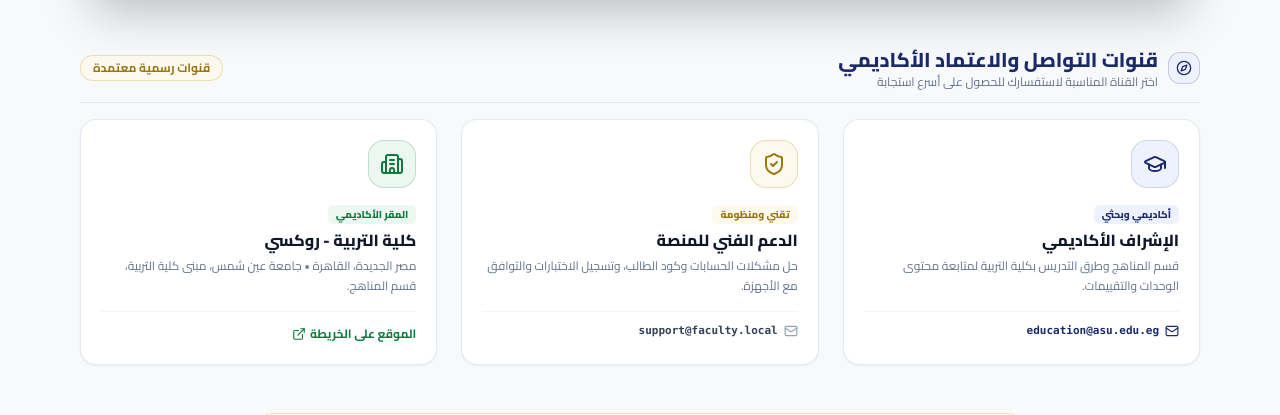
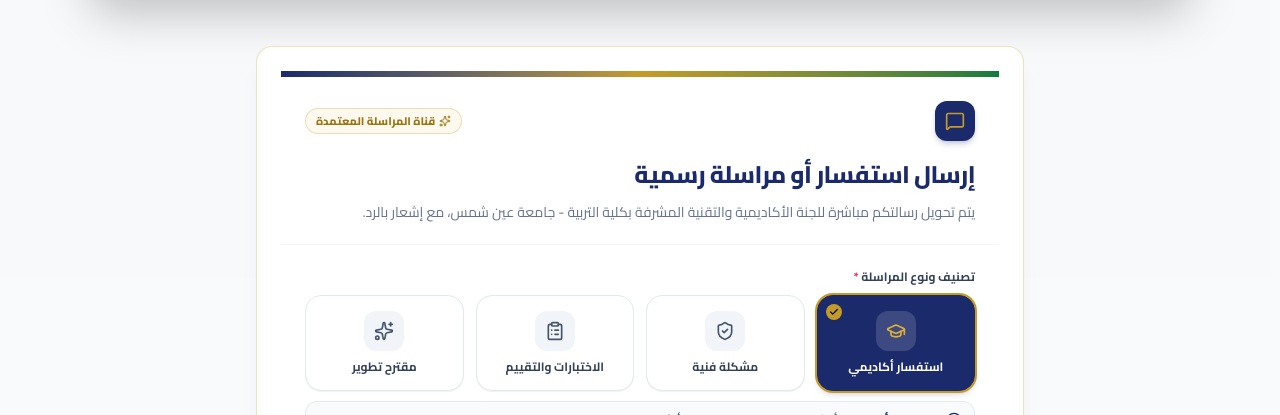
Before and after one commit to goglishworkspace/fristproject, a Next.js app: page /contact in a window 1280 px wide. Shown: the part 485-900 px from the top of the page. Built offline with nearby package versions, Linux system fonts and the light colour scheme; no server answers.

Commit message:
feat(contact): remove official contact channels section

```diff
--- a/src/app/(platform)/contact/page.tsx
+++ b/src/app/(platform)/contact/page.tsx
@@ -2,15 +2,9 @@ import { Card, CardHeader, CardTitle, CardContent } from '@/components/ui/card';
 import { Badge } from '@/components/ui/badge';
 import { ContactForm } from '@/components/contact/contact-form';
 import {
-  Mail,
-  Building2,
-  GraduationCap,
   Sparkles,
-  ShieldCheck,
   Clock,
-  ExternalLink,
   HelpCircle,
-  Compass,
 } from 'lucide-react';
 import { ASU_LOGO_URL } from '@/lib/constants/branding';
 
@@ -83,120 +77,7 @@ export default function ContactUsPage() {
         </div>
       </section>
 
-      {/* 2. بطاقات قنوات التواصل الرسمية الأربع (Royal Contact Hub) */}
-      <section className="space-y-4">
-        <div className="flex items-center justify-between border-b border-slate-200/80 pb-3">
-          <div className="flex items-center gap-2.5">
-            <div className="w-8 h-8 rounded-xl bg-asu-navy-50 text-asu-navy flex items-center justify-center border border-asu-navy/20">
-              <Compass className="w-4 h-4 text-asu-navy" />
-            </div>
-            <div>
-              <h2 className="text-lg sm:text-xl font-black text-asu-navy">
-                قنوات التواصل والاعتماد الأكاديمي
-              </h2>
-              <p className="text-xs text-slate-500">
-                اختر القناة المناسبة لاستفسارك للحصول على أسرع استجابة
-              </p>
-            </div>
-          </div>
-          <Badge variant="gold" className="text-xs px-3 py-1 hidden sm:inline-flex">
-            قنوات رسمية معتمدة
-          </Badge>
-        </div>
-
-        <div className="grid grid-cols-1 md:grid-cols-3 gap-4 sm:gap-6">
-          {/* القناة 1: الإشراف الأكاديمي */}
-          <div className="group rounded-2xl bg-white border border-slate-200/90 p-5 shadow-xs hover:shadow-md hover:border-asu-gold/50 transition-all flex flex-col justify-between space-y-4">
-            <div className="space-y-3">
-              <div className="w-12 h-12 rounded-2xl bg-asu-navy-50 text-asu-navy flex items-center justify-center border border-asu-navy/15 group-hover:scale-105 transition-transform">
-                <GraduationCap className="w-6 h-6 text-asu-navy" />
-              </div>
-              <div>
-                <span className="text-[10px] font-extrabold text-asu-navy bg-asu-navy-50 px-2 py-0.5 rounded-md inline-block mb-1">
-                  أكاديمي وبحثي
-                </span>
-                <h3 className="text-base font-black text-slate-900">
-                  الإشراف الأكاديمي
-                </h3>
-                <p className="text-xs text-slate-500 leading-relaxed mt-1">
-                  قسم المناهج وطرق التدريس بكلية التربية لمتابعة محتوى الوحدات والتقييمات.
-                </p>
-              </div>
-            </div>
-            <div className="pt-2 border-t border-slate-100">
-              <a
-                href="mailto:education@asu.edu.eg"
-                className="inline-flex items-center gap-1.5 text-xs font-bold text-asu-navy hover:text-asu-gold transition-colors"
-              >
-                <Mail className="w-3.5 h-3.5" />
-                <span className="font-mono text-[11px]">education@asu.edu.eg</span>
-              </a>
-            </div>
-          </div>
-
-          {/* القناة 2: الدعم الفني والتقني */}
-          <div className="group rounded-2xl bg-white border border-slate-200/90 p-5 shadow-xs hover:shadow-md hover:border-asu-gold/50 transition-all flex flex-col justify-between space-y-4">
-            <div className="space-y-3">
-              <div className="w-12 h-12 rounded-2xl bg-asu-gold-50 text-asu-gold-dark flex items-center justify-center border border-asu-gold/30 group-hover:scale-105 transition-transform">
-                <ShieldCheck className="w-6 h-6 text-asu-gold-dark" />
-              </div>
-              <div>
-                <span className="text-[10px] font-extrabold text-asu-gold-dark bg-asu-gold-50 px-2 py-0.5 rounded-md inline-block mb-1">
-                  تقني ومنظومة
-                </span>
-                <h3 className="text-base font-black text-slate-900">
-                  الدعم الفني للمنصة
-                </h3>
-                <p className="text-xs text-slate-500 leading-relaxed mt-1">
-                  حل مشكلات الحسابات وكود الطالب، وتسجيل الاختبارات والتوافق مع الأجهزة.
-                </p>
-              </div>
-            </div>
-            <div className="pt-2 border-t border-slate-100">
-              <a
-                href="mailto:support@asu.edu.eg"
-                className="inline-flex items-center gap-1.5 text-xs font-bold text-slate-700 hover:text-asu-navy transition-colors"
-              >
-                <Mail className="w-3.5 h-3.5 text-slate-400" />
-                <span className="font-mono text-[11px]">support@faculty.local</span>
-              </a>
-            </div>
-          </div>
-
-          {/* القناة 3: المقر الجامعي والزيارات */}
-          <div className="group rounded-2xl bg-white border border-slate-200/90 p-5 shadow-xs hover:shadow-md hover:border-asu-gold/50 transition-all flex flex-col justify-between space-y-4">
-            <div className="space-y-3">
-              <div className="w-12 h-12 rounded-2xl bg-asu-green-50 text-asu-green flex items-center justify-center border border-asu-green/20 group-hover:scale-105 transition-transform">
-                <Building2 className="w-6 h-6 text-asu-green" />
-              </div>
-              <div>
-                <span className="text-[10px] font-extrabold text-asu-green bg-asu-green-50 px-2 py-0.5 rounded-md inline-block mb-1">
-                  المقر الأكاديمي
-                </span>
-                <h3 className="text-base font-black text-slate-900">
-                  كلية التربية - روكسي
-                </h3>
-                <p className="text-xs text-slate-500 leading-relaxed mt-1">
-                  مصر الجديدة، القاهرة • جامعة عين شمس، مبنى كلية التربية، قسم المناهج.
-                </p>
-              </div>
-            </div>
-            <div className="pt-2 border-t border-slate-100">
-              <a
-                href="https://maps.google.com/?q=Ain+Shams+University+Faculty+of+Education"
-                target="_blank"
-                rel="noreferrer"
-                className="inline-flex items-center gap-1 text-xs font-bold text-asu-green hover:underline"
-              >
-                <span>الموقع على الخريطة</span>
-                <ExternalLink className="w-3.5 h-3.5" />
-              </a>
-            </div>
-          </div>
-        </div>
-      </section>
-
-      {/* 3. نموذج إرسال الاستفسار والدعم الفني المباشر */}
+      {/* 2. نموذج إرسال الاستفسار والدعم الفني المباشر */}
       <section id="contact-form-section" className="max-w-3xl mx-auto w-full">
         <ContactForm />
       </section>
```
